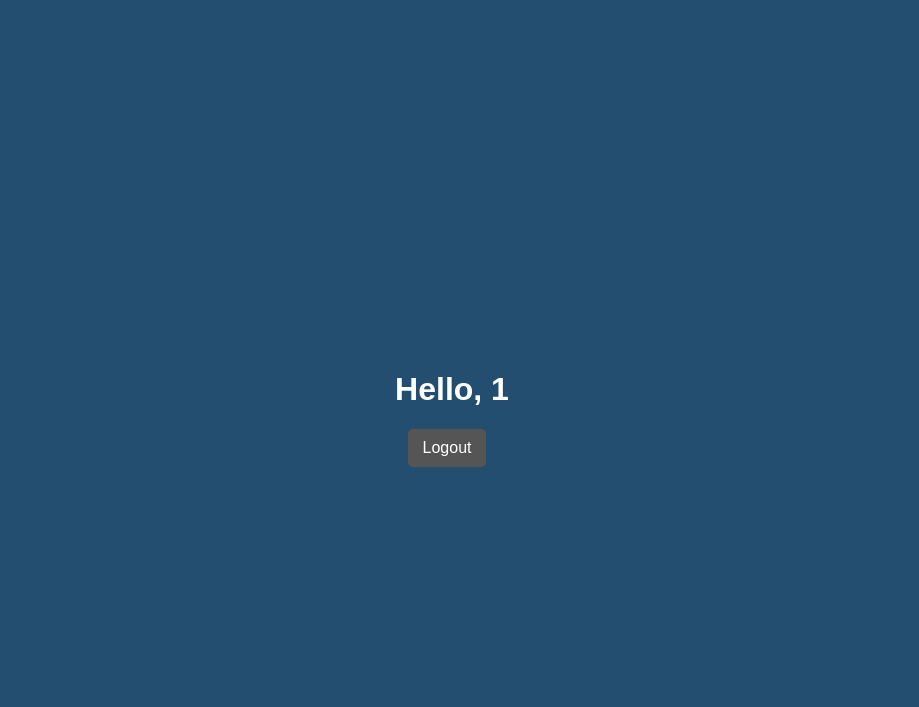
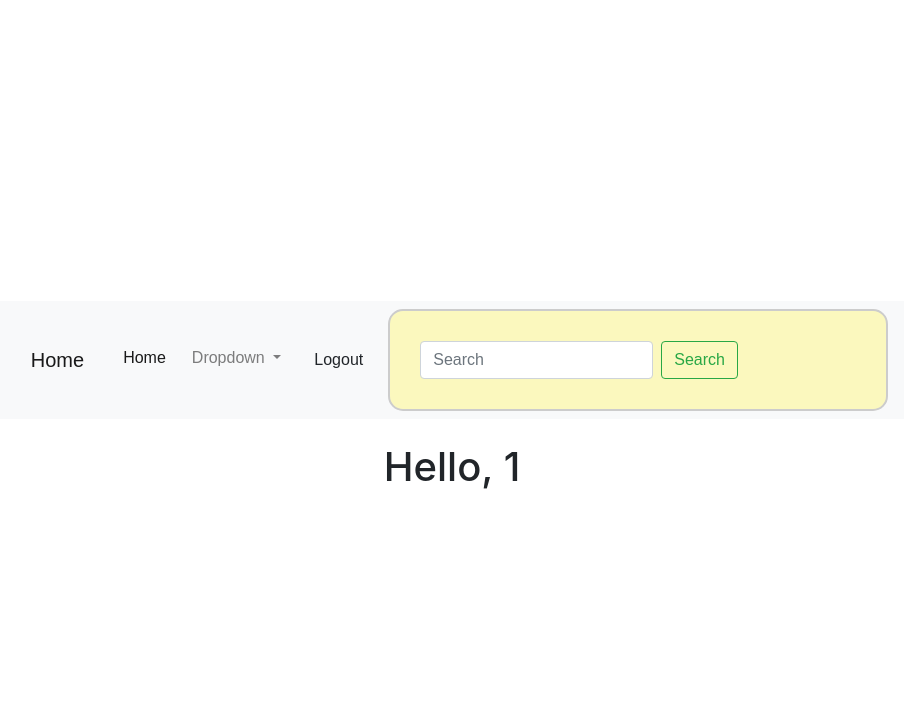
Before and after one commit to LaszloffiSzabolcs/Szakdolgozat, a PHP site: page /index.php?page=home in a window 1280 px wide. Shown: the top 707 px of the page, without its empty margins (188-1107 px from the left). Run offline with PHP 8.4, Linux system fonts and the light colour scheme; the visitor is signed in with stand-in values (Sample User, id 1).

Commit message:
Navbar nem jó + szétbaszta a színeket

```diff
--- a/style.css
+++ b/style.css
@@ -88,3 +88,14 @@
 	height: 50px;
   	bottom: 0;
 }
+
+.sticky-top {
+	position: fixed;
+	top: 0;
+	width: 100%;
+	z-index: 999;
+}
+
+nav ul li.right {
+	float: right;
+  }
--- a/view/home.php
+++ b/view/home.php
@@ -6,11 +6,15 @@
 <html>
 <head>
 	<title>HOME</title>
-	<link rel="stylesheet" type="text/css" href="style.css">
+	<link rel="stylesheet" type="text/css" href="../style.css">
+     <link rel="stylesheet" href="https://cdn.jsdelivr.net/npm/bootstrap@4.0.0/dist/css/bootstrap.min.css" integrity="sha384-Gn5384xqQ1aoWXA+058RXPxPg6fy4IWvTNh0E263XmFcJlSAwiGgFAW/dAiS6JXm" crossorigin="anonymous">
 </head>
 <body>
-     <h1>Hello, <?php echo $_SESSION['nev']; ?></h1>
-     <a href="index.php?page=login&action=logout">Logout</a>
+     <?php
+     require "view/layout/header.php";
+     ?>
+     <br>
+     <h1>Hello, <?php echo $_SESSION['username']; ?></h1>
      <?php
 	require "view/layout/footer.php";
 	?>
--- /dev/null
+++ b/view/layout/header.php
@@ -0,0 +1,32 @@
+<nav class="navbar navbar-expand-lg navbar-light bg-light">
+  <a class="navbar-brand" href="index.php?page=home">Home</a>
+  <button class="navbar-toggler" type="button" data-toggle="collapse" data-target="#navbarSupportedContent" aria-controls="navbarSupportedContent" aria-expanded="false" aria-label="Toggle navigation">
+    <span class="navbar-toggler-icon"></span>
+  </button>
+
+  <div class="collapse navbar-collapse" id="navbarSupportedContent">
+    <ul class="navbar-nav mr-auto">
+      <li class="nav-item active">
+        <a class="nav-link" href="#">Home <span class="sr-only">(current)</span></a>
+      </li>
+      <li class="nav-item dropdown">
+        <a class="nav-link dropdown-toggle" href="#" id="navbarDropdown" role="button" data-toggle="dropdown" aria-haspopup="true" aria-expanded="false">
+          Dropdown
+        </a>
+        <div class="dropdown-menu" aria-labelledby="navbarDropdown">
+          <a class="dropdown-item" href="#">Action</a>
+          <a class="dropdown-item" href="#">Another action</a>
+          <div class="dropdown-divider"></div>
+          <a class="dropdown-item" href="#">Something else here</a>
+        </div>
+      </li>
+        <li class="nav-item active">
+            <a class="my-2 my-sm-0">Logout</a>
+        </li>
+    </ul>
+    <form class="form-inline my-2 my-lg-0">
+      <input class="form-control mr-sm-2" type="search" placeholder="Search" aria-label="Search">
+      <button class="btn btn-outline-success my-2 my-sm-0" type="submit">Search</button>
+    </form>
+  </div>
+</nav>
```
